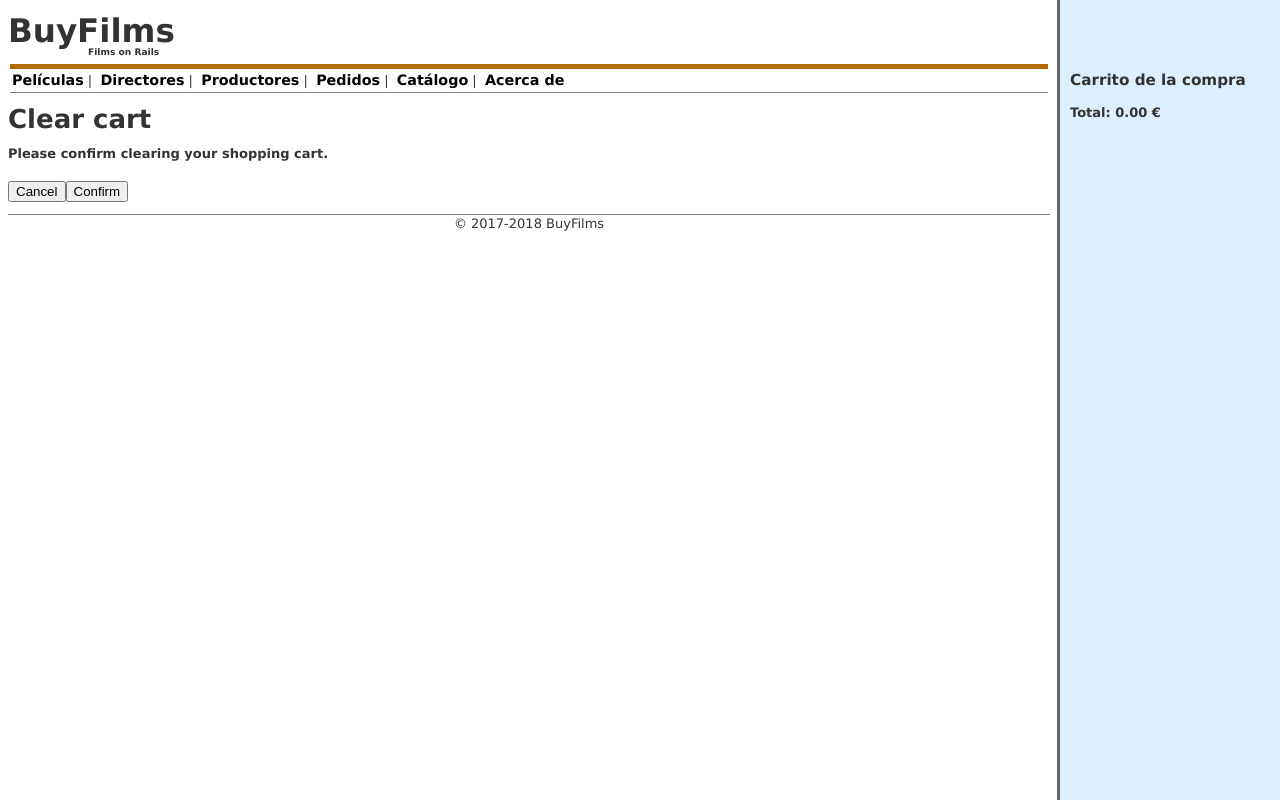
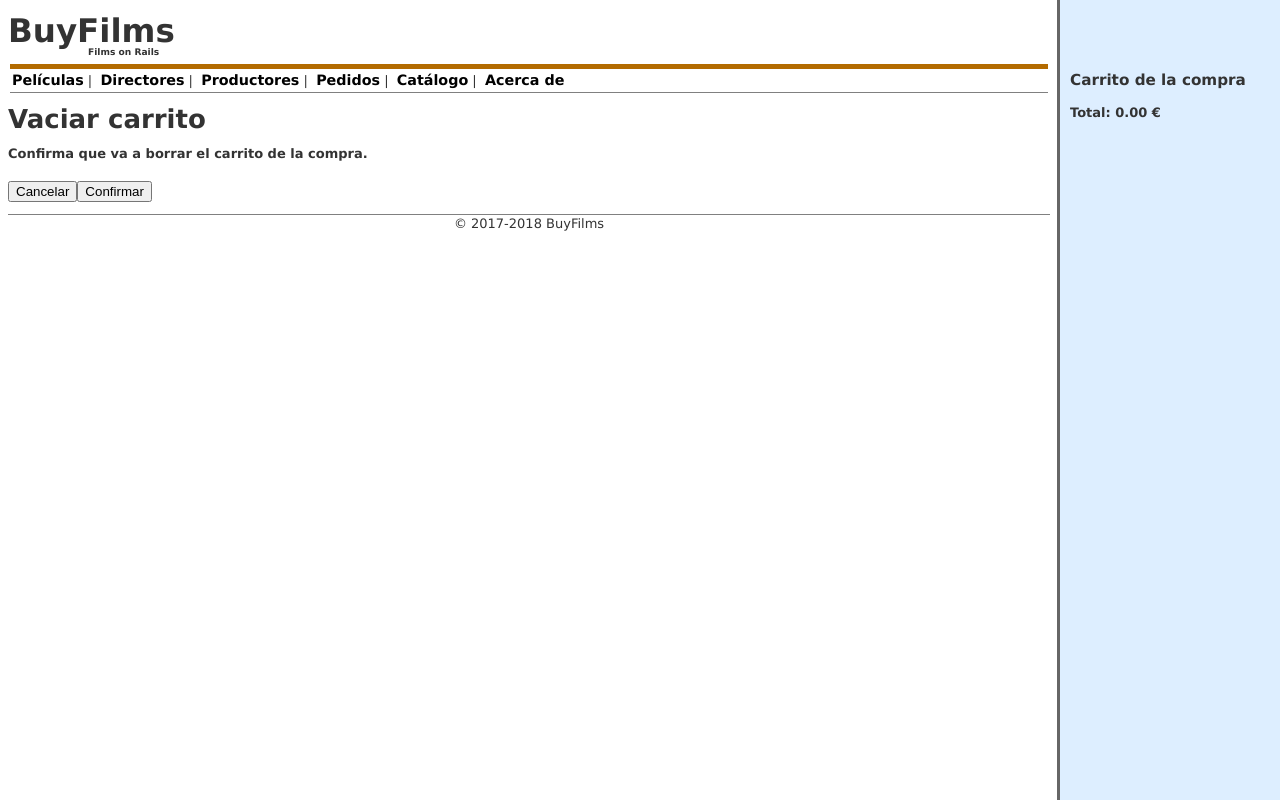
Before and after one commit to patriciouca/eshop2, a Rails app: page /cart/clear in a window 1280 px wide. Run offline with Rails 7, Linux system fonts and the light colour scheme; data that the repository does not hold is empty; style sheets or scripts are compiled from the project's sources; parts of the project's set-up code (start-up, migrations or seed data) failed here and were passed over; some libraries are stand-ins or nearby versions.

Commit message:
Add files via upload

```diff
--- a/app/controllers/cart_controller.rb
+++ b/app/controllers/cart_controller.rb
@@ -3,7 +3,7 @@ class CartController < ApplicationController
 
   def add
     @movie = Movie.find params[:id]
-    @page_title = 'Add item'
+    @page_title = 'Añadir película'
     if request.post?
       @item = @cart.add params[:id]
       flash[:cart_notice] = "Añadido <em>#{@item.movie.title}</em>."
@@ -15,7 +15,7 @@ class CartController < ApplicationController
 
   def remove
     @movie = Movie.find params[:id]
-    @page_title = 'Borrar item'
+    @page_title = 'Borrar película'
     if request.post?
       @item = @cart.remove params[:id]
       flash[:cart_notice] = "Borrado 1 <em>#{@item.movie.title}</em>."
@@ -26,10 +26,10 @@ class CartController < ApplicationController
   end
 
   def clear
-    @page_title = 'Clear cart'
+    @page_title = 'Vaciar carrito'
     if request.post?
       @cart.cart_items.destroy_all
-      flash[:cart_notice] = "Vaciado del carro."
+      flash[:cart_notice] = "Vaciado del carrito."
       redirect_to :controller => 'catalog'
     else
       render :controller => 'cart', :action => 'clear'
--- a/app/views/cart/_item.html.erb
+++ b/app/views/cart/_item.html.erb
@@ -1,5 +1,5 @@
 <%= link_to item.movie.title, :action => 'show', :controller => 'catalog', :id => item.movie.id %>
 
-<%= pluralize item.amount, "movie", "movies" %>, <%= sprintf "%0.2f €", item.price * item.amount %>
+<%= pluralize item.amount, "película", "películas" %>, <%= sprintf "%0.2f €", item.price * item.amount %>
 
 (<%= link_to '<b>-</b>'.html_safe, :controller => 'cart', :action => 'remove', :id => item.movie %>)
--- a/app/views/cart/clear.html.erb
+++ b/app/views/cart/clear.html.erb
@@ -1,9 +1,9 @@
-<strong>Please confirm clearing your shopping cart.</strong>
+<strong>Confirma que va a borrar el carrito de la compra.</strong>
 <br><br>
 <div style="float: left; width: auto;">
-<%= button_to 'Cancel', { :controller => 'catalog', :action => 'index' }, :method => :get %>
+<%= button_to 'Cancelar', { :controller => 'catalog', :action => 'index' }, :method => :get %>
 </div>
 <div style="float: left; width: auto;">
-<%= button_to 'Confirm', :action => 'clear', :id => params[:id] %>
+<%= button_to 'Confirmar', :action => 'clear', :id => params[:id] %>
 </div>
 <br>
--- a/app/views/cart/remove.html.erb
+++ b/app/views/cart/remove.html.erb
@@ -1,9 +1,9 @@
-<strong>Please confirm removing one <em><%= @movie.title %></em> from your  cart.</strong>
+<strong>Confirma que va a <em><%= @movie.title %></em> de su carrito.</strong>
 <br><br>
 <div style="float: left; width: auto;">
-<%= button_to 'Cancel', { :controller => 'catalog', :action => 'index' }, :method => :get %>
+<%= button_to 'Cancelar', { :controller => 'catalog', :action => 'index' }, :method => :get %>
 </div>
 <div style="float: left; width: auto;">
-<%= button_to 'Confirm', :action => 'remove', :id => params[:id] %>
+<%= button_to 'Confirmar', :action => 'remove', :id => params[:id] %>
 </div>
 <br>
--- a/app/views/catalog/_movies.html.erb
+++ b/app/views/catalog/_movies.html.erb
@@ -8,6 +8,6 @@
       <dd><%= director.last_name %>, <%= director.first_name %></dd>
     <% end %>
     <dd><%= sprintf("%s. Precio: %.2f €", pluralize(movie.length, "minutos"), movie.price) %> </dd>
-    <dd><small>Producer: <%= movie.producer.name %></small></dd>
+    <dd><small>Productor: <%= movie.producer.name %></small></dd>
   <% end %>
 </dl>
--- a/config/routes.rb
+++ b/config/routes.rb
@@ -6,8 +6,6 @@ Rails.application.routes.draw do
   get 'admin/producer' => 'admin/producer#index'
   get 'admin/director' => 'admin/director#index'
   get 'admin/movie' => 'admin/movie#index'
-
-
 
   get 'about/index'
 
@@ -44,7 +42,7 @@ Rails.application.routes.draw do
   get 'catalog/index'
   get 'catalog/latest'
 
-    get 'cart/add'
+  get 'cart/add'
   post 'cart/add'
   get 'cart/remove'
   post 'cart/remove'
```
